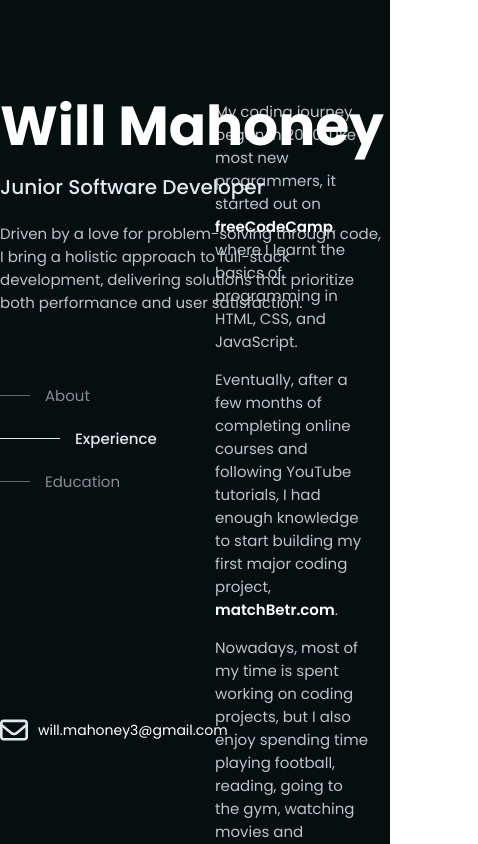
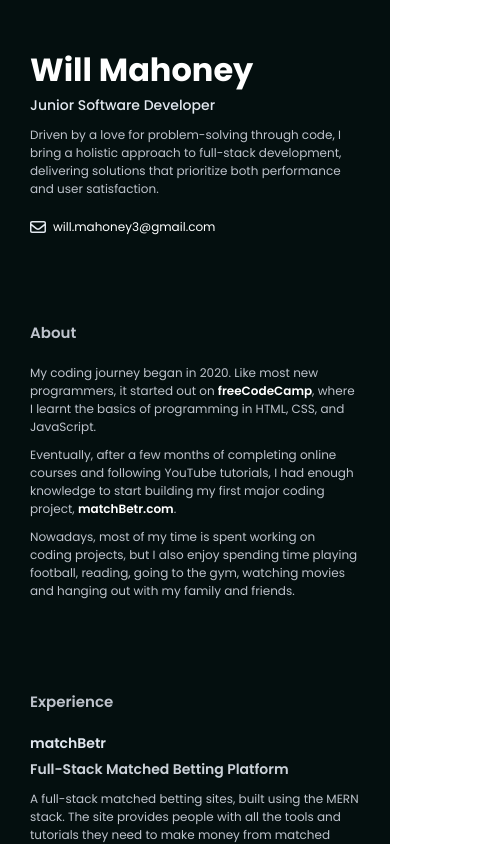
Before and after one commit to willmahoney20/portfolio, a React (Create React App) app: page / in a window 390 px wide. Shown: the top 844 px of the page, 478 px wide, since content can reach past the window. Built offline with nearby package versions, Linux system fonts and the light colour scheme.

Commit message:
Made portfolio site responsive

```diff
--- a/src/Components/About.js
+++ b/src/Components/About.js
@@ -1,6 +1,7 @@
 export default () => {
     return (
         <div className='about-container'>
+            <h4>About</h4>
             <p>My coding journey began in 2020. Like most new programmers, it started out on <a href='https://www.freecodecamp.org/' alt='freeCodeCamp site' target='_blank'>freeCodeCamp</a>, where I learnt the basics of programming in HTML, CSS, and JavaScript.</p>
 
             <p>Eventually, after a few months of completing online courses and following YouTube tutorials, I had enough knowledge to start building my first major coding project, <a href='https://www.matchbetr.com' alt='matchBetr site' target='_blank'>matchBetr.com</a>.</p>
--- a/src/Components/Education.js
+++ b/src/Components/Education.js
@@ -11,6 +11,7 @@ export default () => {
             onMouseEnter={() => setMajorHover(true)}
             onMouseLeave={() => setMajorHover(false)}
         >
+            <h4>Education</h4>
             <EducationCard
                 school='University of Leeds'
                 course='Mathematics'
--- a/src/Components/Experience.js
+++ b/src/Components/Experience.js
@@ -11,6 +11,7 @@ export default () => {
             onMouseEnter={() => setMajorHover(true)}
             onMouseLeave={() => setMajorHover(false)}
         >
+            <h4>Experience</h4>
             <ExperienceCard
                 link='https://matchbetr.com'
                 alt='matchBetr site'
--- a/src/Stylesheets/Details.css
+++ b/src/Stylesheets/Details.css
@@ -1,11 +1,9 @@
 .details-container {
-    position: fixed;
     display: flex;
     flex-direction: column;
-    justify-content: space-between;
-    height: 100vh;
-    width: calc((0.35*1100px));
-    padding: 70px 0;
+    width: 100%;
+    padding: 0 10px;
+    margin-bottom: 80px;
 }
 
 .details-container > div {
@@ -14,7 +12,7 @@
 }
 
 .details-container > div > div {
-    padding: 30px 0;
+    padding: 15px 0;
 }
 
 .details-title {
@@ -23,29 +21,29 @@
 }
 
 .details-title h1 {
-    font-size: 55px;
-    line-height: 52px;
+    font-size: 32px;
+    line-height: 30px;
     font-weight: 700;
-    margin-bottom: 20px;
+    margin-bottom: 10px;
     color: #fff;
 }
 
 .details-title h3 {
-    font-size: 20px;
+    font-size: 14px;
     font-weight: 500;
-    margin-bottom: 20px;
+    margin-bottom: 10px;
     color: var(--pri);
 }
 
 .details-title h5 {
-    font-size: 15px;
+    font-size: 12px;
     font-weight: 400;
     color: var(--sec);
     margin: 0;
 }
 
 .details-links {
-    width: 160px;
+    display: none;
 }
 
 .details-links > div {
@@ -84,6 +82,10 @@
     opacity: 1 !important;
 }
 
+.details-socials {
+    padding: 5px 0 !important;
+}
+
 .details-socials a {
     display: flex;
     flex-direction: row;
@@ -93,13 +95,81 @@
 }
 
 .details-socials p {
-    font-size: 14px;
-    margin-left: 10px;
+    font-size: 12px;
+    margin-left: 7px;
     margin-bottom: 0;
     color: #fff;
 }
 
 .details-social-icon {
-    font-size: 28px;
+    font-size: 16px;
     color: var(--pri);
 }
+
+@media (min-width: 576px) {
+    .details-title h1 {
+        font-size: 42px;
+        line-height: 40px;
+        margin-bottom: 15px;
+    }
+
+    .details-title h3 {
+        font-size: 16px;
+        margin-bottom: 15px;
+    }
+
+    .details-title h5 {
+        font-size: 13px;
+    }
+
+    .details-socials p {
+        font-size: 13px;
+    }
+
+    .details-social-icon {
+        font-size: 20px;
+    }
+}
+
+@media (min-width: 992px) {
+    .details-container {
+        position: fixed;
+        justify-content: space-between;
+        height: 100vh;
+        width: calc((0.35*1100px));
+        padding: 70px 0;
+    }
+
+    .details-container > div > div {
+        padding: 30px 0;
+    }
+
+    .details-title h1 {
+        font-size: 55px;
+        line-height: 52px;
+        margin-bottom: 20px;
+    }
+
+    .details-title h3 {
+        font-size: 20px;
+        margin-bottom: 20px;
+    }
+
+    .details-title h5 {
+        font-size: 15px;
+    }
+
+    .details-links {
+        display: block;
+        width: 160px;
+    }
+
+    .details-socials p {
+        font-size: 14px;
+        margin-left: 10px;
+    }
+
+    .details-social-icon {
+        font-size: 28px;
+    }
+}
--- a/src/Stylesheets/Sections.css
+++ b/src/Stylesheets/Sections.css
@@ -2,23 +2,29 @@
     display: flex;
     flex-direction: column;
     justify-content: flex-start;
-    width: 50%;
-    margin-left: 50%;
-    padding: 70px 0;
+    width: 100%;
+    padding: 0;
 }
-
 
 /* ABOUT STYLES */
 .about-container {
-    padding: 30px 20px;
+    padding: 0 10px;
     margin-bottom: 80px;
 }
 
+.about-container h4,
+.experience-container > h4 {
+    font-size: 15px;
+    font-weight: 600;
+    color: var(--sec);
+    margin-bottom: 20px;
+}
+
 .about-container p {
-    font-size: 15px;
+    font-size: 12px;
     font-weight: 400;
     color: var(--sec);
-    margin-bottom: 15px;
+    margin-bottom: 10px;
 }
 
 .about-container a {
@@ -37,10 +43,14 @@
     color: var(--green);
 }
 
-
 /* EXPERIENCE STYLES */
 .experience-container {
     margin-bottom: 80px;
+}
+
+.experience-container > h4 {
+    padding: 0 10px;
+    margin-bottom: 10px;
 }
 
 .experience-container:last-of-type {
@@ -52,7 +62,7 @@
     flex-direction: column;
     justify-content: flex-start;
     border-radius: 10px;
-    padding: 10px 20px;
+    padding: 10px;
     margin-bottom: 20px;
     cursor: pointer;
 }
@@ -68,22 +78,27 @@
 
 .experience-section-title {
     display: flex;
-    flex-direction: row;
-    align-items: center;
+    flex-direction: column;
     margin-bottom: 10px;
 }
 
 .experience-secion-dot {
+    display: none;
     margin: 0 10px;
     color: var(--pri);
     font-size: 5px;
 }
 
 .experience-section-title h4 {
-    font-size: 17px;
+    font-size: 14px;
     font-weight: 600;
     color: var(--pri);
     margin: 0;
+}
+
+.experience-section-title h4:nth-of-type(2) {
+    margin-top: 5px;
+    opacity: 0.9;
 }
 
 .experience-section-active .experience-section-title h4 {
@@ -95,7 +110,7 @@
 }
 
 .experience-section-details p {
-    font-size: 14px;
+    font-size: 12px;
     font-weight: 400;
     color: var(--sec);
     margin: 0;
@@ -124,16 +139,15 @@
 }
 
 .experience-section-skills ul p {
-    font-size: 13px;
+    font-size: 11px;
     font-weight: 500;
     margin: 0;
     color: var(--green);
 }
 
-
 /* EDUCATION STYLES */
 .education-section-date h5 {
-    font-size: 15px;
+    font-size: 13px;
     font-weight: 500;
     color: var(--pri);
     margin-bottom: 10px;
@@ -162,8 +176,115 @@
 }
 
 .education-section-grades ul p {
-    font-size: 13px;
+    font-size: 11px;
     font-weight: 500;
     margin: 0;
     color: var(--green);
 }
+
+@media (min-width: 576px) {
+    .about-container h4,
+    .experience-container > h4 {
+        font-size: 16px;
+    }
+
+    .about-container p {
+        font-size: 13px;
+    }
+
+    .experience-section-title {
+        flex-direction: row;
+        align-items: center;
+    }
+
+    .experience-section-title h4:nth-of-type(2) {
+        margin-top: 0;
+        opacity: 1;
+    }
+
+    .experience-secion-dot {
+        display: block;
+        margin: 0 10px;
+        color: var(--pri);
+        font-size: 5px;
+    }
+
+    .experience-section-details p {
+        font-size: 13px;
+    }
+
+    .experience-section-skills ul p,
+    .education-section-grades ul p {
+        font-size: 12px;
+    }
+}
+
+@media (min-width: 768px) {
+    .about-container h4,
+    .experience-container > h4 {
+        font-size: 18px;
+        margin-bottom: 30px;
+    }
+
+    .experience-container > h4 {
+        margin-bottom: 20px;
+    }
+
+    .about-container p {
+        font-size: 14px;
+        margin-bottom: 15px;
+    }
+
+    .experience-section-details p {
+        font-size: 14px;
+    }
+
+    .education-section-date h5 {
+        font-size: 14px;
+    }
+}
+
+@media (min-width: 992px) {
+    .sections-container {
+        width: 50%;
+        margin-left: 50%;
+        padding: 70px 0;
+    }
+
+    .about-container {
+        padding: 30px 20px;
+        margin-bottom: 80px;
+    }
+
+    .about-container h4,
+    .experience-container > h4 {
+        display: none;
+    }
+
+    .about-container p {
+        font-size: 15px;
+    }
+
+    .experience-container > div {
+        padding: 10px 20px;
+    }
+
+    .experience-section-title h4 {
+        font-size: 15px;
+    }
+
+    .experience-section-skills ul p,
+    .education-section-grades ul p {
+        font-size: 13px;
+    }
+
+    .education-section-date h5 {
+        font-size: 15px;
+    }
+}
+
+@media (min-width: 1200px) {
+    .experience-section-title h4 {
+        font-size: 17px;
+    }
+}
--- a/src/Stylesheets/Site.css
+++ b/src/Stylesheets/Site.css
@@ -22,9 +22,29 @@
 
 .site-container {
     display: flex;
-    flex-direction: row;
-    align-items: flex-start;
-    justify-content: space-between;
-    max-width: 1100px;
-    padding: 0;
+    flex-direction: column;
+    width: 100%;
+    padding: 40px 20px;
 }
+
+@media (min-width: 768px) {
+    .site-container {
+        padding: 60px 30px;
+    }
+}
+
+@media (min-width: 992px) {
+    .site-container {
+        display: flex;
+        flex-direction: row;
+        justify-content: space-between;
+        max-width: 1100px;
+        padding: 10px 40px;
+    }
+}
+
+@media (min-width: 1200px) {
+    .site-container {
+        padding: 0;
+    }
+}
```
